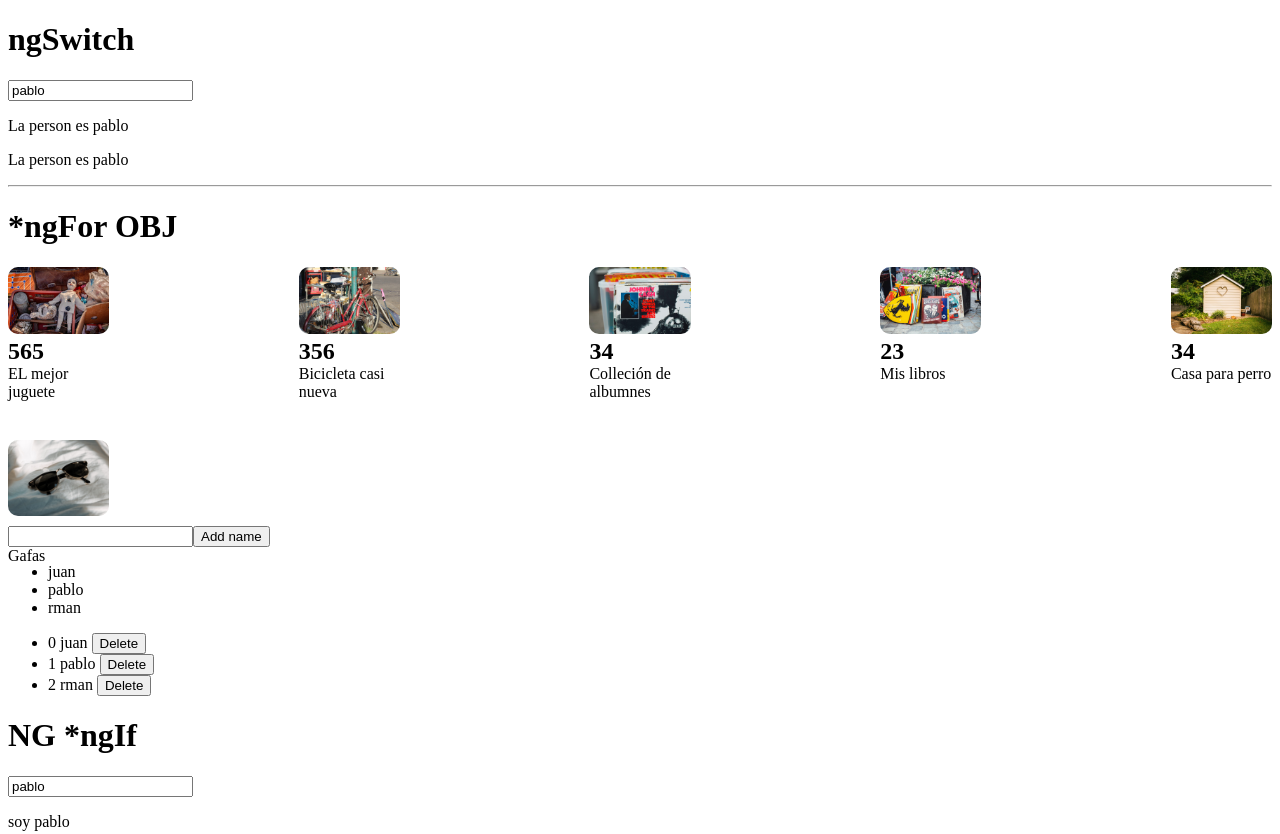
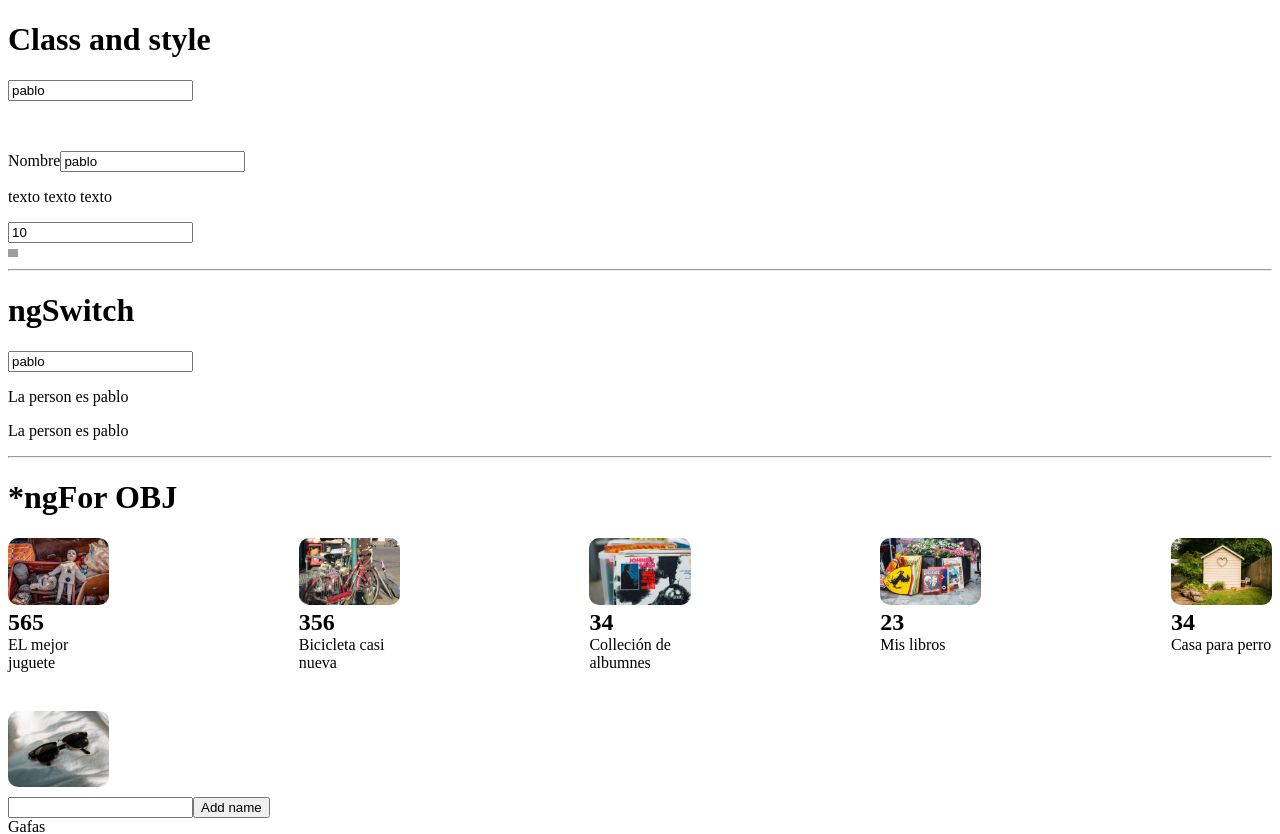
Before and after one commit to pablovass/store-mock, an Angular app: page / in a window 1280 px wide. Shown: the top 834 px of the page. Built offline with nearby package versions, Linux system fonts and the light colour scheme; grey boxes are pictures that could not be loaded.

Commit message:
Class and style

```diff
--- a/src/app/app.component.html
+++ b/src/app/app.component.html
@@ -1,3 +1,18 @@
+<!--Class and style-->
+<h1>Class and style</h1>
+<input type="text" required #nameInput2="ngModel" [(ngModel)]="person.name">
+<p class="message-error" [class.invalid]="nameInput2.invalid">El campo es requerido</p>
+<label>Nombre</label>
+<input type="text" required #nameInput3="ngModel" [(ngModel)]="person.name">
+<p [style.font-style]="nameInput3.invalid?'italic':'normal'">texto texto texto</p>
+<div>
+  <div>
+    <input type="text" [(ngModel)]="widthImg">
+  </div>
+  <!--<img width="100" [src]="person.avatar">-->
+  <img [style.width.px]="widthImg" [src]="person.avatar"/>
+</div>
+<hr/>
 <!--Uso de *ngSwitch-->
 <h1>ngSwitch</h1>
 <input type="text" required [(ngModel)]="person.name">
--- a/src/app/app.component.scss
+++ b/src/app/app.component.scss
@@ -21,6 +21,19 @@
     }
   }
 }
+.message-error{
+  background: red;
+  color: white;
+  opacity: 0;
+  transition: all linear .5s;
+  &.invalid{
+    opacity: 1;
+  }
+}
+.styles{
+  display:grid;
+  grid-template-columns: repeat(2,1fr);
+}
 @media screen and (min-width:40em) {
   .products--grid{
   display: grid;
--- a/src/app/app.component.ts
+++ b/src/app/app.component.ts
@@ -7,6 +7,7 @@
   styleUrls: ['./app.component.scss']
 })
 export class AppComponent {
+  widthImg=10;
   name ='pablo'; // por defecto tiene un acceso publico
   age=19;
   title = 'store-mock';
```
